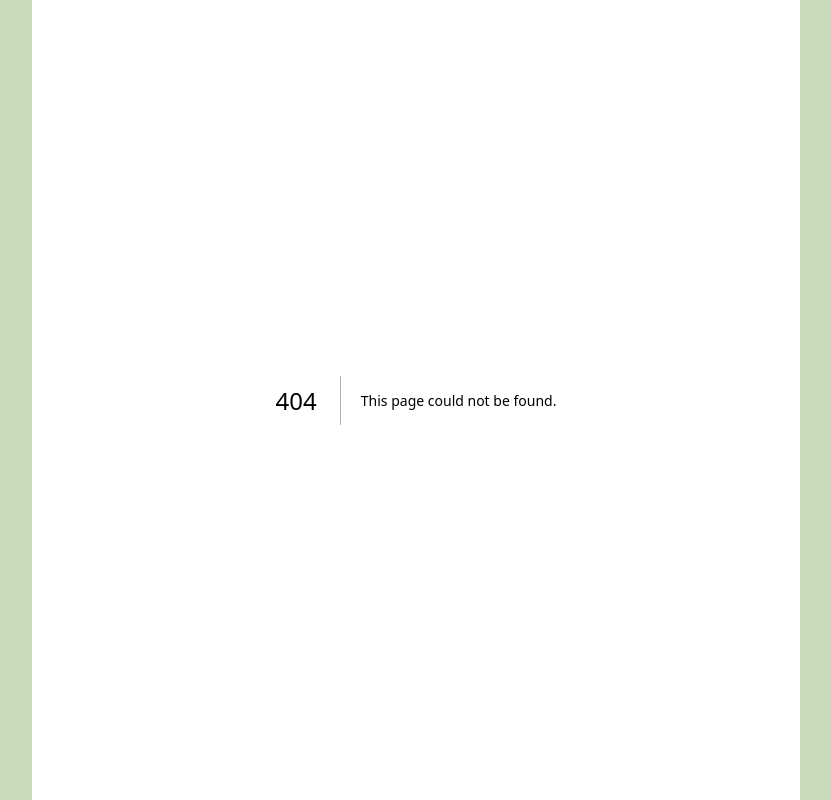
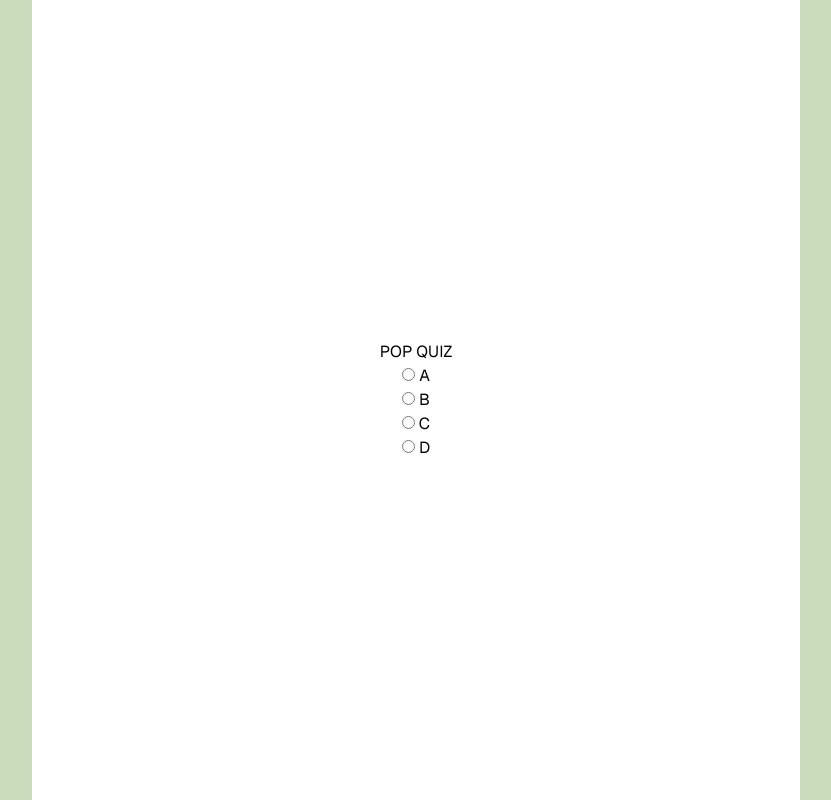
Before and after one commit to kana140/12-days-of, a Next.js app: page /pop-quiz-2 in a window 1280 px wide. Before the commit this address had no page. Shown: the whole page, without its empty margins (224-1055 px from the left). Built offline with nearby package versions, Linux system fonts and the light colour scheme.

Commit message:
add pop quiz 2 for boyfriend

```diff
--- /dev/null
+++ b/app/pop-quiz-2/page.tsx
@@ -0,0 +1,68 @@
+"use client";
+import { useState } from "react";
+
+export default function Page() {
+  const [answer, setAnswer] = useState<string | null>(null);
+  return (
+    <div className="text-black m-auto text-center p-5 dark:text-foreground">
+      <h1> POP QUIZ</h1>
+      <ul>
+        <li>
+          <input
+            type="radio"
+            value="a"
+            id="a"
+            name="answer"
+            onClick={() => setAnswer("a")}
+          />
+          <label htmlFor="a"> A</label>
+        </li>
+
+        <li>
+          <input
+            type="radio"
+            value="b"
+            id="b"
+            name="answer"
+            onClick={() => setAnswer("b")}
+          />
+          <label htmlFor="b"> B</label>
+        </li>
+        <li>
+          <input
+            type="radio"
+            value="c"
+            id="c"
+            name="answer"
+            onClick={() => setAnswer("c")}
+          />
+          <label htmlFor="c"> C</label>
+        </li>
+        <li>
+          <input
+            type="radio"
+            value="c"
+            id="c"
+            name="answer"
+            onClick={() => setAnswer("D")}
+          />
+          <label htmlFor="d"> D</label>
+        </li>
+        {answer ? (
+          <div className="font-bold">
+            {answer === "a" ? (
+              <p className="text-green-400">
+                CORRECT: Congratulations you win 8 x BJ passes (only eligible in
+                right moods and settings.)
+              </p>
+            ) : (
+              <p className="text-red-600">WRONG VERY WRONG: try again </p>
+            )}
+          </div>
+        ) : (
+          <></>
+        )}
+      </ul>
+    </div>
+  );
+}
```
